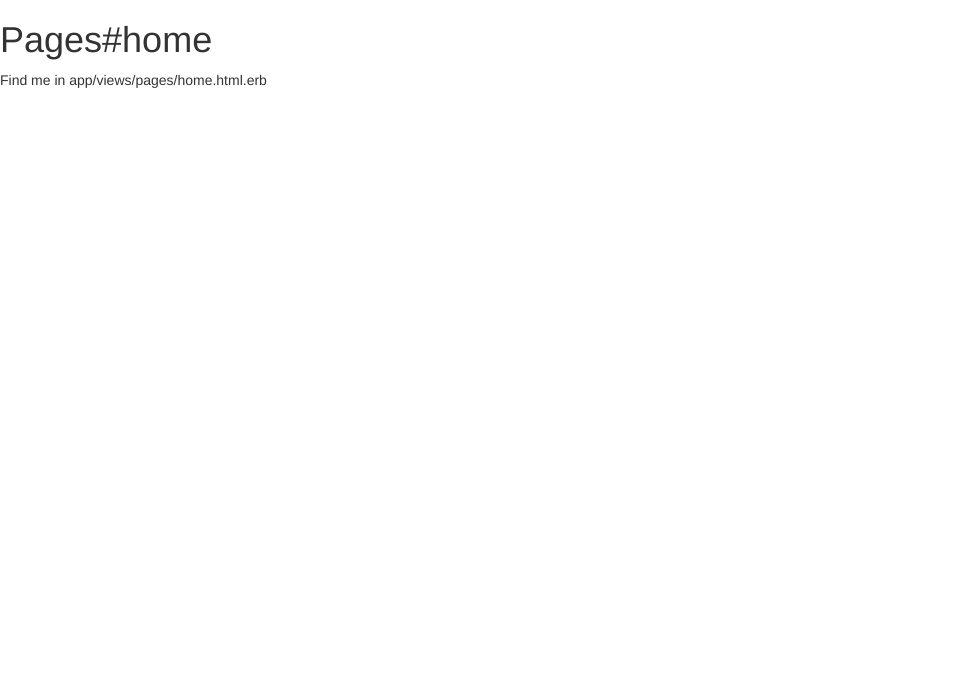
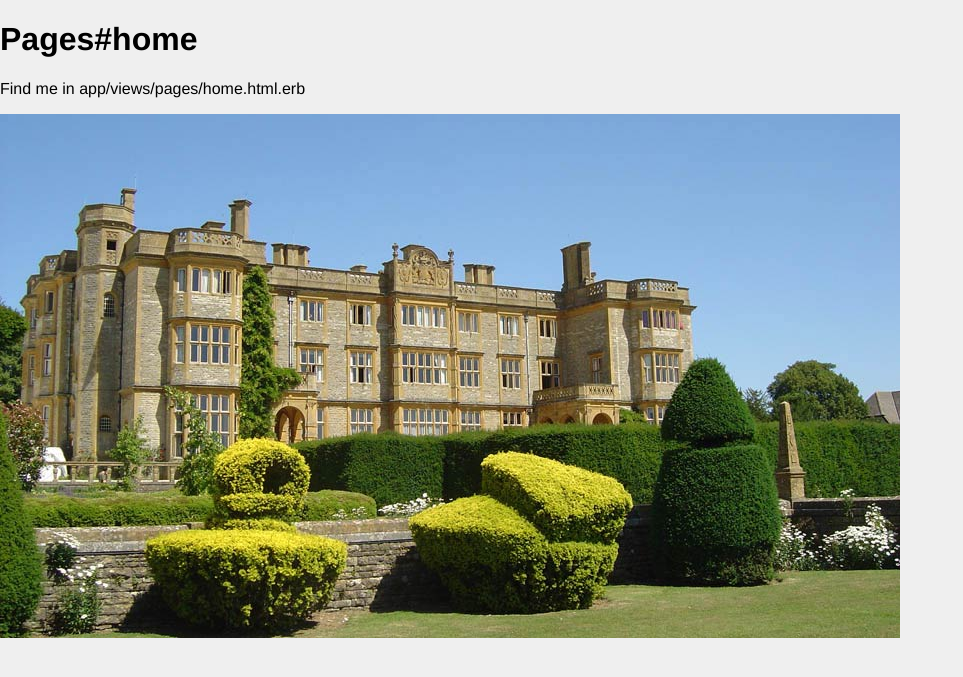
Before and after one commit to GustavoReimers/RubyOnRails-site, a Rails app: page /pages/home in a window 1280 px wide. Shown: the top 677 px of the page, without its empty margins (0-963 px from the left). Run offline with Rails 7, Linux system fonts and the light colour scheme; style sheets or scripts are compiled from the project's sources; some libraries are stand-ins or nearby versions.

Commit message:
Small changes see code

```diff
--- a/app/assets/stylesheets/pages.scss
+++ b/app/assets/stylesheets/pages.scss
@@ -1,9 +1,9 @@
 // Place all the styles related to the pages controller here.
 // They will automatically be included in application.css.
 // You can use Sass (SCSS) here: http://sass-lang.com/
-// @import 'reset';
-//
-// body {
-//   font: 100% Helvetica, sans-serif;
-//   background-color: #efefef;
-// }
+@import 'reset';
+
+body {
+  font: 100% Helvetica, sans-serif;
+  background-color: #efefef;
+}
--- a/app/views/layouts/application.html.erb
+++ b/app/views/layouts/application.html.erb
@@ -4,7 +4,7 @@
   <title>Weddings</title>
   <%= stylesheet_link_tag    'application', media: 'all', 'data-turbolinks-track' => true %>
   <!-- Latest compiled and minified CSS -->
-  <link rel="stylesheet" href="https://maxcdn.bootstrapcdn.com/bootstrap/3.3.2/css/bootstrap.min.css">
+  <!--<link rel="stylesheet" href="https://maxcdn.bootstrapcdn.com/bootstrap/3.3.2/css/bootstrap.min.css">-->
   <%= javascript_include_tag 'application', 'data-turbolinks-track' => true %>
   <%= csrf_meta_tags %>
 </head>
--- a/app/views/pages/home.html.erb
+++ b/app/views/pages/home.html.erb
@@ -1,2 +1,4 @@
 <h1>Pages#home</h1>
 <p>Find me in app/views/pages/home.html.erb</p>
+
+<%= image_tag("home_landing.jpg") %>
--- a/config/routes.rb
+++ b/config/routes.rb
@@ -1,7 +1,7 @@
 Rails.application.routes.draw do
+  root :to => redirect('/pages/home')
   get 'pages/home'
   get 'pages/info'
-  root :to => redirect('/pages/home')
 
   # The priority is based upon order of creation: first created -> highest priority.
   # See how all your routes lay out with "rake routes".
```
